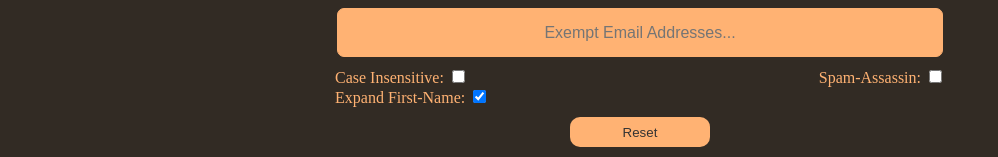
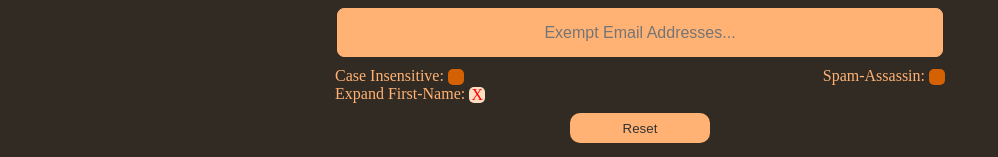
Before and after one commit to NotsoanoNimus/email-spoof-prevention-filter, a React (Create React App) app in the folder web-form/: page / in a window 1280 px wide. Shown: the part 133-290 px from the top of the page, without its empty margins (0-998 px from the left). Built offline with nearby package versions, Linux system fonts and the light colour scheme.

Commit message:
Custom Checkboxes
A small upgrade that I might consider rolling back later, depending on its neatness and browser compatibility.

```diff
--- a/web-form/src/App.css
+++ b/web-form/src/App.css
@@ -127,3 +127,37 @@ input.form-entry-text:focus {
     border-radius: 10px;
     border: 1px solid var(--secondary-color);
 }
+
+
+/************************/
+/* Custom checkbox code */
+div.checkboxView {
+    margin: 0; padding: 0;
+    transition: 0.5s;
+    text-align: center;
+    display: inline-block;
+    line-height: 14px;
+    width: 1em; height: 1em;
+    border-radius: 5px;
+    background-color: var(--secondary-color);
+}
+
+input[type=checkbox]:checked ~ div.checkboxView {
+    background-color: var(--alternate-form-color);
+    color: var(--primary-form-color);
+}
+input[type=checkbox]:checked ~ div.checkboxView > span {
+    visibility: visible;
+    color: red;
+}
+input[type=checkbox]:disabled ~ div.checkboxView {
+    background-color: #333333;
+}
+input[type=checkbox]:disabled ~ div.checkboxView > span {
+    color: #7f7f7f !important;
+}
+div.checkboxView > span {
+    visibility: hidden;
+    font-size: 1em;
+    vertical-align: middle;
+}
--- a/web-form/src/App.js
+++ b/web-form/src/App.js
@@ -63,7 +63,7 @@ export default class App extends Component {
             givenName : "", givenNameError : "",
             exempts : "", exemptsError : "", exemptsInput : ""
         });
-        document.getElementById('case-checkbox').disabled = false;
+        document.getElementById('caseInsensitive').disabled = false;
     }
 
     // Any time the form is changed in the render() function, update the state
@@ -77,10 +77,10 @@ export default class App extends Component {
 
         if(name === 'spamassassin' && value) {
             this.setState({caseInsensitive : true});
-            document.getElementById('case-checkbox').disabled = true;
+            document.getElementById('caseInsensitive').disabled = true;
         } else if (name === 'spamassassin' && !value) {
             if(this.state.caseInsensitive) { this.setState({caseInsensitive : false}); }
-            document.getElementById('case-checkbox').disabled = false;
+            document.getElementById('caseInsensitive').disabled = false;
         }
     }
 
@@ -99,22 +99,22 @@ export default class App extends Component {
                      onChange={(e)=>{this.updateExempts(e);}} className="form-entry-text" />
                 </div>
                 <div id="checkbox-container" className="form-container">
-                    <label title="Get rid of mixed-case characters between the square bracket selectors ([]).">
-                    Case Insensitive:&nbsp;
-                        <input type="checkbox" name="caseInsensitive" id="case-checkbox"
-                         checked={this.state.caseInsensitive} onChange={(e)=>{this.handleFormChange(e);}} />
-                    </label>
-                    <label style={{float:'right'}} title="Create a SpamAssassin meta-rule that supports exemption by email.">
-                    Spam-Assassin:&nbsp;
-                        <input type="checkbox" name="spamassassin"
-                        checked={this.state.spamassassin} onChange={(e)=>{this.handleFormChange(e);}} />
-                    </label>
+                    <label title="Get rid of mixed-case characters between the square bracket selectors ([])."
+                     for="caseInsensitive">{"Case Insensitive:"}&nbsp;
+                    <input type="checkbox" name="caseInsensitive" id="caseInsensitive"
+                     checked={this.state.caseInsensitive} onChange={(e)=>{this.handleFormChange(e);}} />
+                    <div className="checkboxView"><span>{"X"}</span></div></label>
+                    <label style={{float:'right'}} title="Create a SpamAssassin meta-rule that supports exemption by email."
+                     for="spamassassin">{"Spam-Assassin:"}&nbsp;
+                    <input type="checkbox" name="spamassassin" id="spamassassin"
+                     checked={this.state.spamassassin} onChange={(e)=>{this.handleFormChange(e);}} />
+                    <div className="checkboxView"><span>{"X"}</span></div></label>
                     <br />
-                    <label title="Expand variations of common first names, for example Bob into Robert, Bobbie, etc.">
-                    Expand First-Name:&nbsp;
-                        <input type="checkbox" name="firstnameExpansion"
-                         checked={this.state.firstnameExpansion} onChange={(e)=>{this.handleFormChange(e);}} />
-                    </label>
+                    <label title="Expand variations of common first names, for example Bob into Robert, Bobbie, etc."
+                     for="firstnameExpansion">{"Expand First-Name:"}&nbsp;
+                    <input type="checkbox" name="firstnameExpansion" id="firstnameExpansion"
+                     checked={this.state.firstnameExpansion} onChange={(e)=>{this.handleFormChange(e);}} />
+                    <div className="checkboxView"><span>{"X"}</span></div></label>
                 </div>
                 <div className="form-container" style={{'text-align':'center'}}>
                     <input type="button" value="Reset" onClick={()=>{this.resetForm()}} />
--- a/web-form/src/index.css
+++ b/web-form/src/index.css
@@ -4,6 +4,7 @@ body {
     background-color: var(--main-bg-color);
     color: var(--primary-form-color);
     outline: none !important;
+    font-size: 1em;
 }
 
 :root {
@@ -29,7 +30,7 @@ label { cursor:pointer; }
 
 input[type=checkbox] {
     cursor: pointer;
-
+    display: none;
 }
 
 input[type=button] {
```
